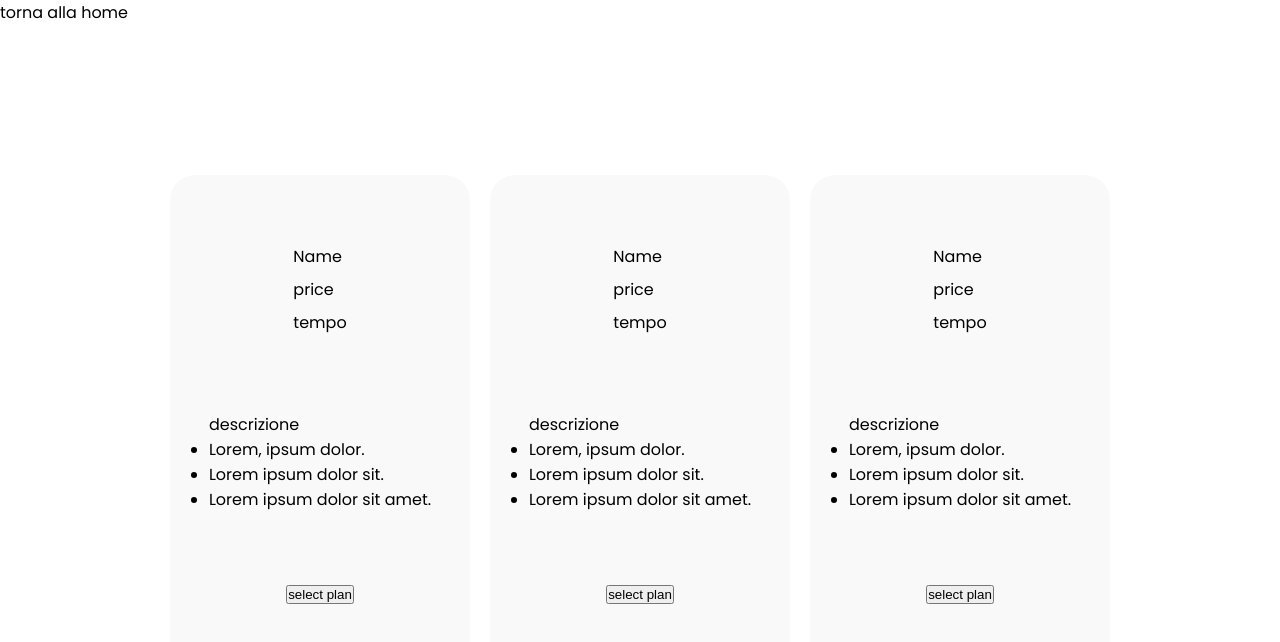
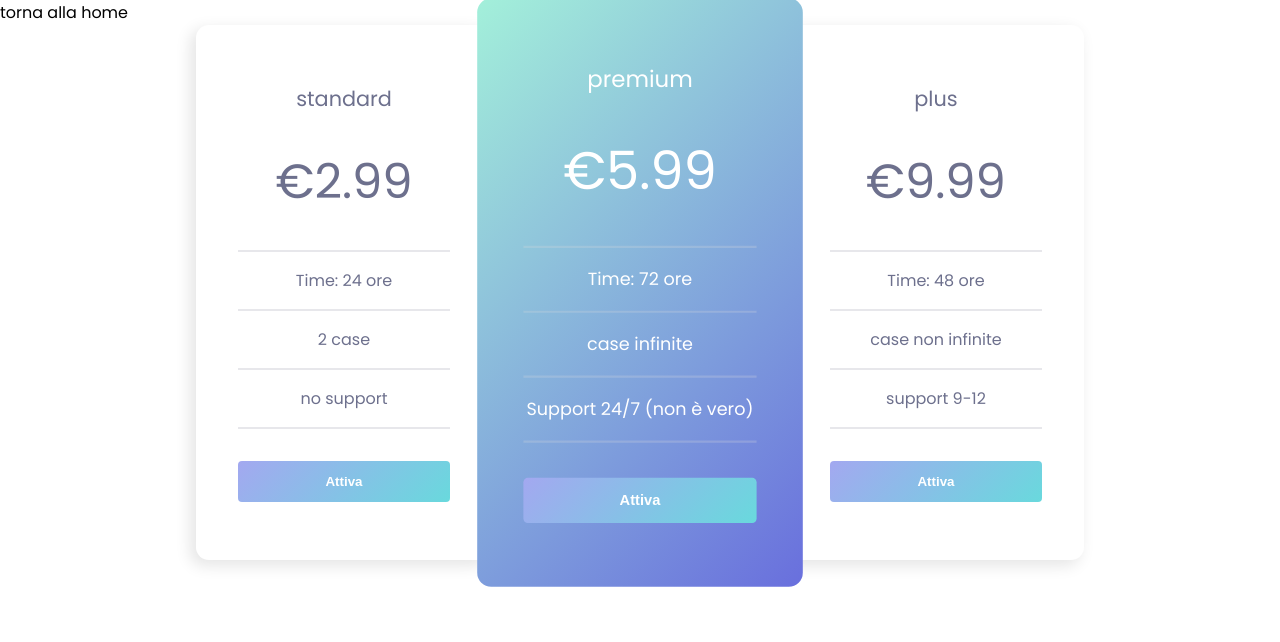
Before and after one commit to Spectrum5/bool-bnb-frontend, a Vue app: page /sponsors in a window 1280 px wide. Shown: the top 642 px of the page. Built offline with nearby package versions, Linux system fonts and the light colour scheme; no server answers.

Commit message:
fatta grafica di base

```diff
--- a/src/views/public/Sponsor.vue
+++ b/src/views/public/Sponsor.vue
@@ -24,253 +24,39 @@ export default {
     <div @click="$router.push('/')">torna alla home</div>
 
     <div class="container">
-        <div class="card">
-            <div class="sponsor">
-                <div>
-                    Name
-                </div>
-                <div class="price">
-                    price
-                </div>
-                <div class="time">
-                    tempo
-                </div>
+        <div class="cards">
+            <div class="card shadow">
+                <ul>
+                    <li class="pack">standard</li>
+                    <li id="standard" class="price bottom-bar">&euro;2.99</li>
+                    <li class="bottom-bar">Time: 24 ore</li>
+                    <li class="bottom-bar">2 case</li>
+                    <li class="bottom-bar">no support</li>
+                    <li><button class="btn">Attiva</button></li>
+                </ul>
             </div>
-
-            <div class="description">
-                <div>
-                    descrizione
-                </div>
-                <div>
-                    <ul>
-                        <li>
-                            Lorem, ipsum dolor.
-                        </li>
-                        <li>
-                            Lorem ipsum dolor sit.
-                        </li>
-                        <li>
-                            Lorem ipsum dolor sit amet.
-                        </li>
-                    </ul>
-                </div>
+            <div class="card active">
+                <ul>
+                    <li class="pack">premium</li>
+                    <li id="plus" class="price bottom-bar">&euro;5.99</li>
+                    <li class="bottom-bar">Time: 72 ore</li>
+                    <li class="bottom-bar">case infinite</li>
+                    <li class="bottom-bar">Support 24/7 (non è vero)</li>
+                    <li><button class="btn active-btn">Attiva</button></li>
+                </ul>
             </div>
-
-            <div>
-                <button>select plan</button>
-            </div>
-
-        </div>
-
-        <div class="card">
-            <div class="bg-card">
-                <div class="sponsor">
-                    <div>
-                        Name
-                    </div>
-                    <div class="price">
-                        price
-                    </div>
-                    <div class="time">
-                        tempo
-                    </div>
-                </div>
-            </div>
-
-
-            <div class="description">
-                <div>
-                    descrizione
-                </div>
-                <div>
-                    <ul>
-                        <li>
-                            Lorem, ipsum dolor.
-                        </li>
-                        <li>
-                            Lorem ipsum dolor sit.
-                        </li>
-                        <li>
-                            Lorem ipsum dolor sit amet.
-                        </li>
-                    </ul>
-                </div>
-            </div>
-            <div>
-                <button>select plan</button>
-            </div>
-        </div>
-
-        <div class="card">
-            <div class="sponsor">
-                <div>
-                    Name
-                </div>
-                <div class="price">
-                    price
-                </div>
-                <div class="time">
-                    tempo
-                </div>
-            </div>
-
-            <div class="description">
-                <div>
-                    descrizione
-            </div>
-            <div>
+            <div class="card shadow">
                 <ul>
-                    <li>
-                        Lorem, ipsum dolor.
-                    </li>
-                    <li>
-                        Lorem ipsum dolor sit.
-                    </li>
-                    <li>
-                        Lorem ipsum dolor sit amet.
-                    </li>
+                    <li class="pack">plus</li>
+                    <li id="premium" class="price bottom-bar">&euro;9.99</li>
+                    <li class="bottom-bar">Time: 48 ore</li>
+                    <li class="bottom-bar">case non infinite</li>
+                    <li class="bottom-bar">support 9-12</li>
+                    <li><button class="btn">Attiva</button></li>
                 </ul>
             </div>
         </div>
-        <div>
-            <button>select plan</button>
-        </div>
     </div>
-</div>
-
-<!-- <div class="container">
-        <div class="text-center">
-            <h2 class="fw-bold fs-3">
-                Sponsor
-            </h2>
-            <p class="text-center">
-                Dai una spinta al tuo annuncio con uno dei nostri abbonamenti!
-            </p>
-        </div>
-        <div class="mt-3 rounded-3 shadow">
-            <div class="col-md-4 float-start">
-                <div class="p-3">
-                    <h3 class="fw-bold">
-                        Title
-                    </h3>
-                    <p class="">
-                        Descrizione molto bellissimissima della fregatura di questi abbonamenti!
-                    </p>
-                    <div class="d-flex align-items-center">
-                        <h4 class="text-indigo">
-                            What's included
-                        </h4>
-                        <div class="flex-grow-1 bg-secondary" style="height: 1px;"></div>
-                    </div>
-                    <ul class="list-unstyled mt-3">
-                        <li>
-                            prova 1
-                        </li>
-                        <li>
-                            prova 2
-                        </li>
-                    </ul>
-                </div>
-                <div class="bg-gray-50 text-center p-3">
-                    <p class="fw-bold text-center">
-                        Durata:
-                    </p>
-                    <p class="mb-5 text-center">
-                        <span class="fw-bold fs-1"> &euro; 2.99 </span>
-                    </p>
-                    <a href="#" class="btn btn-danger w-100">
-                        Acquista
-                    </a>
-                    <p class="text-secondary mb-0 text-center">
-                        <small>
-                            Paga ora e non ne uscirai più
-                        </small>
-                    </p>
-                </div>
-            </div>
-            <div class="col-md-4 float-start">
-                <div class="p-3">
-                    <h3 class="fw-bold">
-                        Title
-                    </h3>
-                    <p class="">
-                        Descrizione molto bellissimissima della fregatura di questi abbonamenti!
-                    </p>
-                    <div class="d-flex align-items-center">
-                        <h4 class="text-indigo">
-                            What's included
-                        </h4>
-                        <div class="flex-grow-1 bg-secondary" style="height: 1px;"></div>
-                    </div>
-                    <ul class="list-unstyled mt-3">
-                        <li>
-                            prova 1
-                        </li>
-                        <li>
-                            prova 2
-                        </li>
-                    </ul>
-                </div>
-                <div class="bg-gray-50 text-center p-3">
-                    <p class="fw-bold text-center">
-                        Durata:
-                    </p>
-                    <p class="mb-5 text-center">
-                        <span class="fw-bold fs-1"> &euro; 5.99 </span>
-                    </p>
-                    <a href="#" class="btn btn-danger w-100">
-                        Acquista
-                    </a>
-                    <p class="text-secondary mb-0 text-center">
-                        <small>
-                            Paga ora e non ne uscirai più
-                        </small>
-                    </p>
-                </div>
-            </div>
-            <div class="col-md-4 float-start">
-                <div class="p-3">
-                    <h3 class="fw-bold">
-                        Title
-                    </h3>
-                    <p class="">
-                        Descrizione molto bellissimissima della fregatura di questi abbonamenti!
-                    </p>
-                    <div class="d-flex align-items-center">
-                        <h4 class="text-indigo">
-                            What's included
-                        </h4>
-                        <div class="flex-grow-1 bg-secondary" style="height: 1px;"></div>
-                    </div>
-                    <ul class="list-unstyled mt-3">
-                        <li>
-                            prova 1
-                        </li>
-                        <li>
-                            prova 2
-                        </li>
-                                                                        </ul>
-                                                                    </div>
-                                                                    <div class="bg-gray-50 text-center p-3">
-                                                                        <p class="fw-bold text-center">
-                                                                            Durata:
-                                                                        </p>
-                                                                        <p class="mb-5 text-center">
-                                                                            <span class="fw-bold fs-1"> &euro; 5.99 </span>
-                                                                        </p>
-                                                                        <a href="#" class="btn btn-danger w-100">
-                                                                            Acquista
-                                                                        </a>
-                                                                        <p class="text-secondary mb-0 text-center">
-                                                                            <small>
-                                                                                Paga ora e non ne uscirai più
-                                                                            </small>
-                                                                        </p>
-                                                                    </div>
-                                                                </div>
-                                                            </div>
-
-                                                        </div> -->
 </template>
 
 <style lang="scss" scoped>
@@ -278,27 +64,87 @@ export default {
     display: flex;
     justify-content: center;
     align-items: center;
-    height: 100vh;
 
-    .card {
-        height: 500px;
-        background-color: rgba(244, 244, 244, 0.541);
-        width: 300px;
+    .cards {
         display: flex;
-        flex-direction: column;
-        justify-content: space-evenly;
+        justify-content: center;
         align-items: center;
-        border-radius: 25px;
-        box-shadow: 2px;
-        margin: 10px 10px;
+        flex-wrap: wrap;
 
-        .sponsor {
+        .card {
+            background: #fff;
+            color: hsl(233, 13%, 49%);
+            border-radius: 0.8rem;
 
-            // background-color: lightcoral;
-            div {
-                padding-bottom: 8px;
+            ul {
+                margin: 2.6rem;
+                display: flex;
+                flex-direction: column;
+                align-items: center;
+                justify-content: space-around;
             }
         }
+
+        .shadow {
+            box-shadow: -5px 5px 15px 1px rgba(0, 0, 0, 0.1);
+        }
     }
+
+    .cards .card.active {
+        background: linear-gradient(135deg,
+                rgb(163, 240, 218) 0%,
+                rgba(105, 111, 221, 1) 100%);
+        color: #fff;
+        display: flex;
+        align-items: center;
+        transform: scale(1.1);
+        z-index: 1;
+    }
+
+    ul li {
+        list-style-type: none;
+        display: flex;
+        justify-content: center;
+        width: 100%;
+        padding: 1rem 0;
+
+        .btn {
+            margin-top: 1rem;
+            height: 2.6rem;
+            width: 13.3rem;
+            display: flex;
+            justify-content: center;
+            align-items: center;
+            border-radius: 4px;
+            background: linear-gradient(135deg,
+                    rgba(163, 168, 240, 1) 0%,
+                    rgb(105, 217, 221) 100%);
+            color: #fff;
+            border: none;
+            font-weight: bold;
+        }
+    }
+
+    ul li.price {
+        font-size: 3rem;
+        padding-bottom: 2rem;
+    }
+
+    .card.active .price {
+        color: #fff;
+    }
+
+    .bottom-bar {
+        border-bottom: 2px solid hsla(240, 8%, 85%, 0.582);
+    }
+
+    .card.active .bottom-bar {
+        border-bottom: 2px solid hsla(240, 8%, 85%, 0.253);
+    }
+
+    .pack {
+        font-size: 1.3rem;
+    }
+
 }
 </style>
```
Also changed, not shown: src/main.js (+5 -3 lines).
